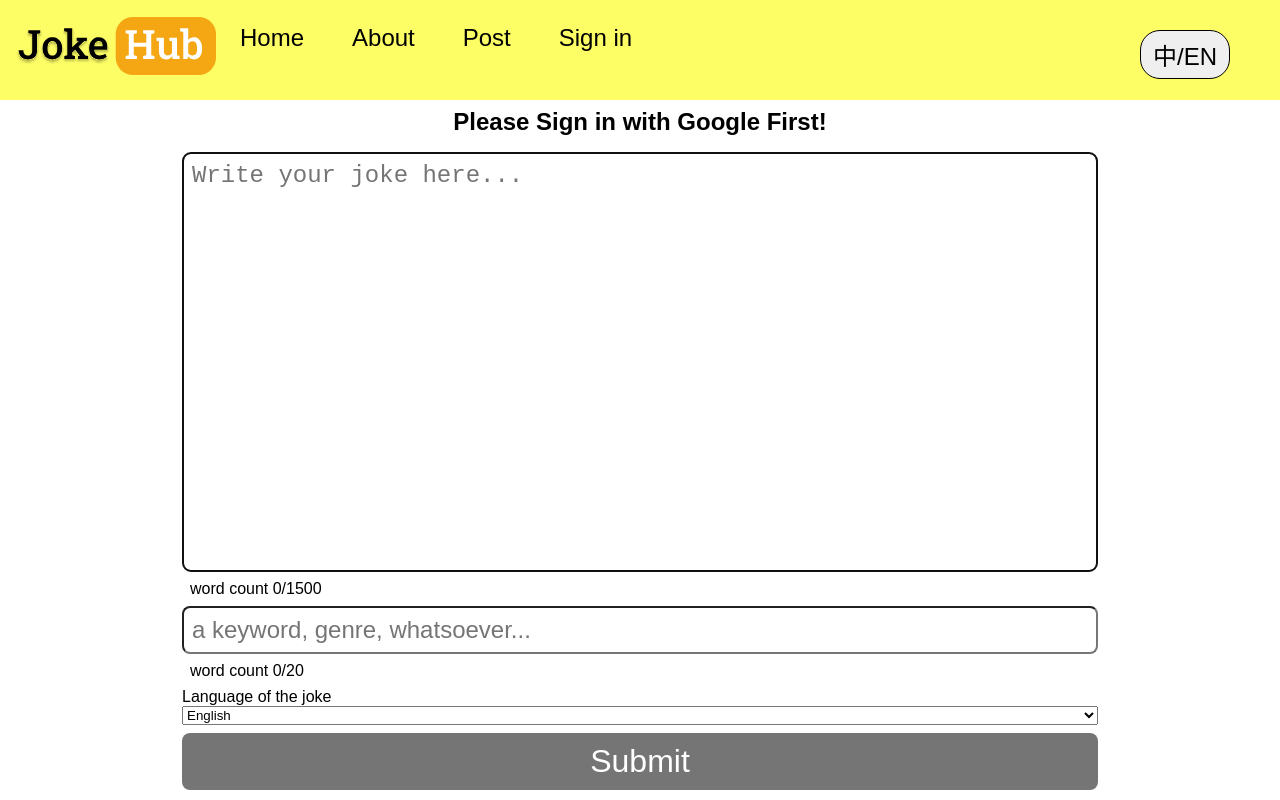
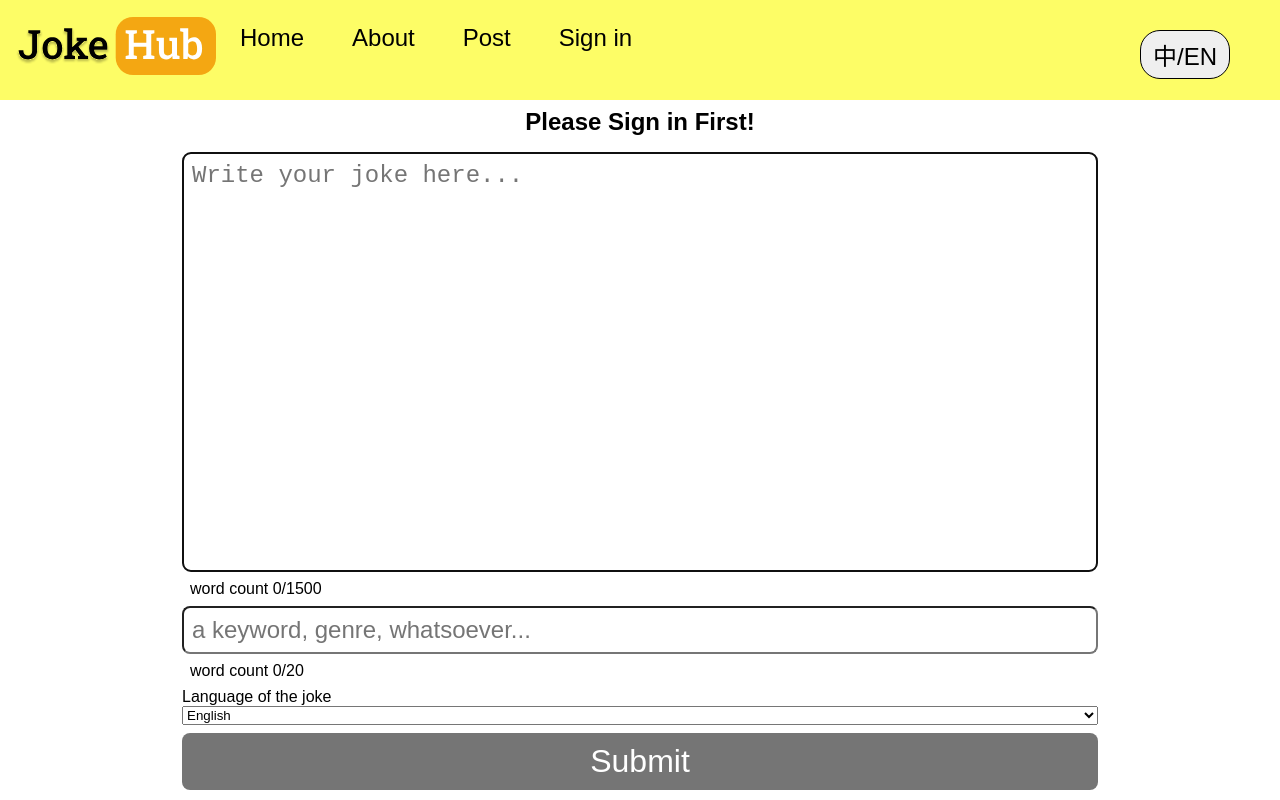
Before and after one commit to SamTech37/jokehub, a React (Create React App) app: page /post in a window 1280 px wide. Built offline with nearby package versions, Linux system fonts and the light colour scheme; no server answers; what react-lines-ellipsis would draw is missing.

Commit message:
changed descriptions about signing in

```diff
--- a/src/Components/About.js
+++ b/src/Components/About.js
@@ -23,7 +23,9 @@ export default function About() {
         做好玩的。認真講大概是因為我跟同學有時候會互評笑話，丟到網路上看看有沒有其他人會感興趣。
       </h2>
       <h1>如何使用這個網站?</h1>
-      <h2>用Google登入之後就可以發布笑話還有給分;沒有登入也可以瀏覽笑話。</h2>
+      <h2>
+        用Google或FB登入之後就可以發布笑話還有給分;沒有登入也可以瀏覽笑話。
+      </h2>
       <h1>關於登入</h1>
       <h2>登入與驗證是用來識別使用者，發布還有評分笑話仍是匿名的。</h2>
       <p>可用站點:</p>
@@ -50,7 +52,9 @@ export default function About() {
         fun.
       </h2>
       <h1>How to use this site?</h1>
-      <h2>Once you've signed in, you can post and rate jokes.</h2>
+      <h2>
+        Once you've signed in with Google or FB, you can post and rate jokes.
+      </h2>
 
       <h1>About Signing in</h1>
       <h2>
--- a/src/Components/PostingPage.js
+++ b/src/Components/PostingPage.js
@@ -100,11 +100,7 @@ export default function PostingPage({ postJoke, signed }) {
   return (
     <Body>
       {!signed && (
-        <h2>
-          {language === "中文"
-            ? "請先用Google登入"
-            : "Please Sign in with Google First!"}
-        </h2>
+        <h2>{language === "中文" ? "請先用登入" : "Please Sign in First!"}</h2>
       )}
 
       <form onSubmit={handleSubmit}>
```
